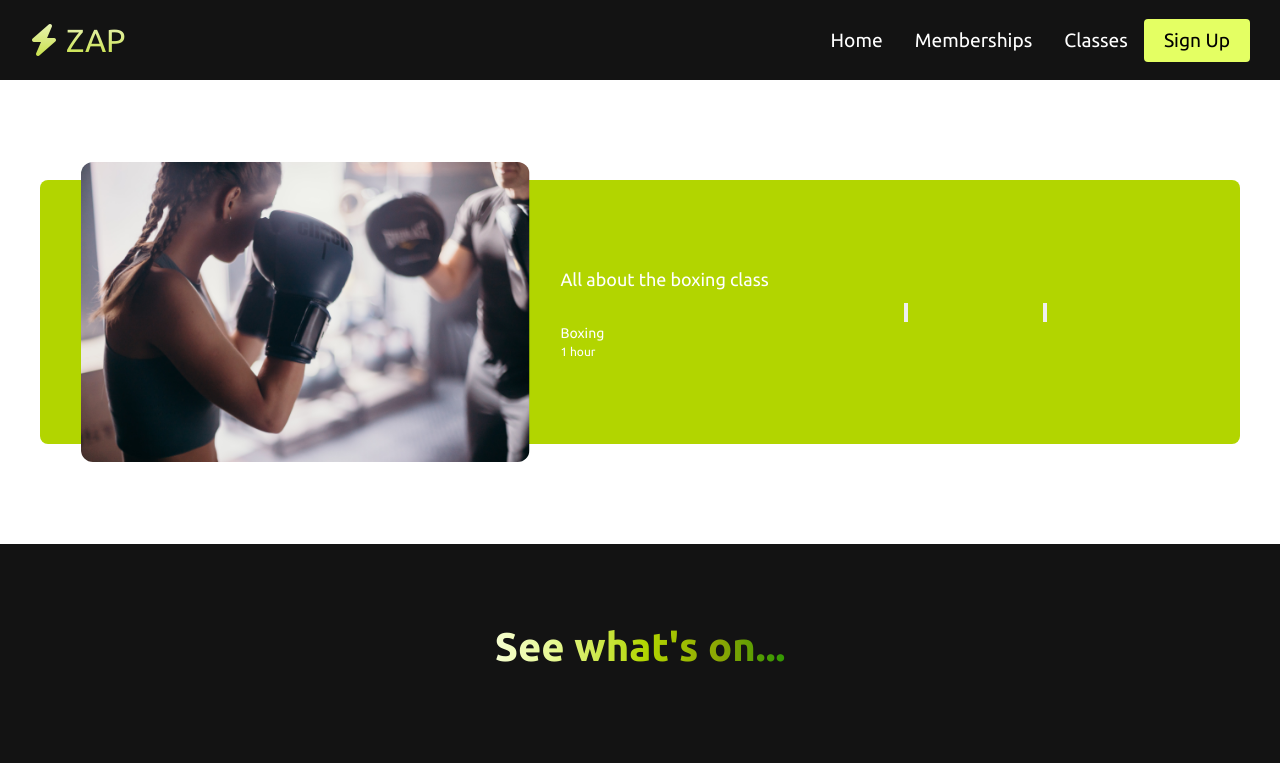
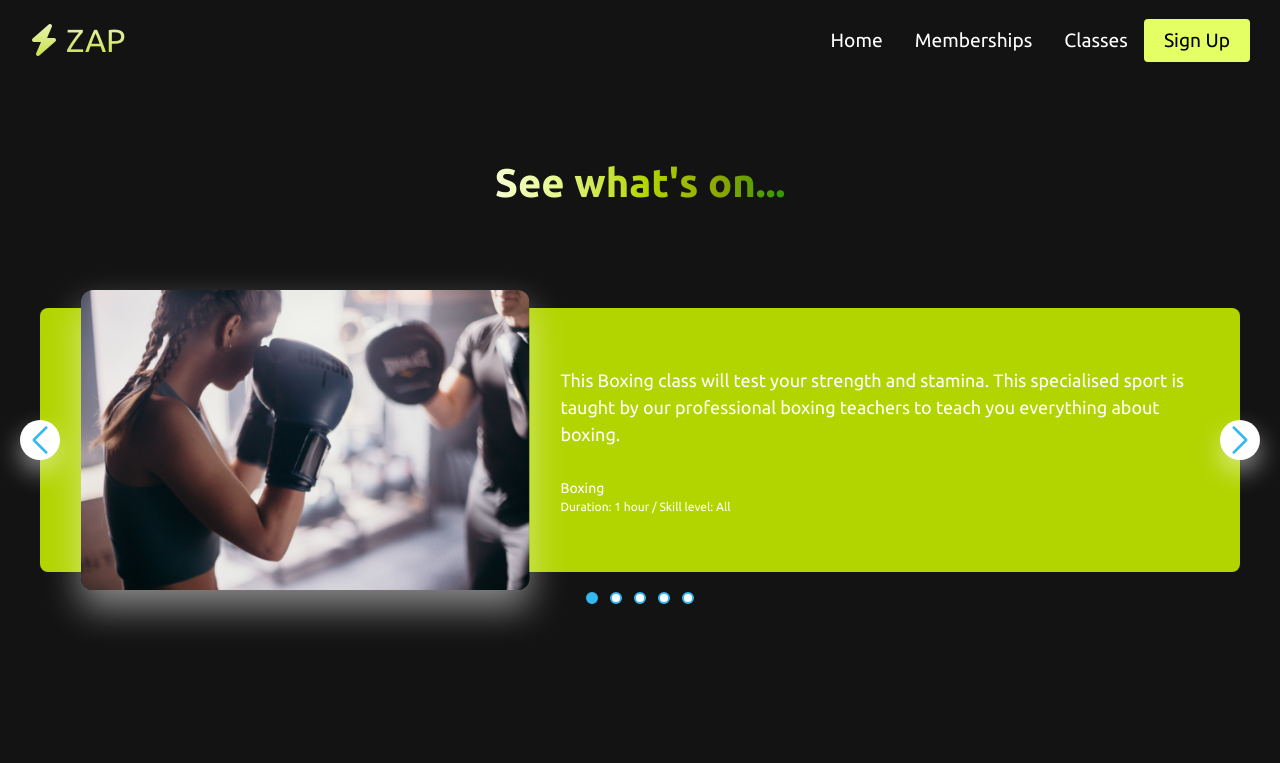
Before and after one commit to OliviaDemetriou/GymWebsite, a plain HTML site: page classes.html in a window 1280 px wide. Shown: the top 763 px of the page. Drawn offline with Linux system fonts and the light colour scheme.

Commit message:
Updating carousel

```diff
--- a/classes.html
+++ b/classes.html
@@ -40,30 +40,44 @@
       </div>
     </nav>
 
+    <div class="main-title">
+      <div class="main--title">
+      <h1>See what's on...</h1>
+      </div>
+    </div>
+
     <!-- gym classes carousel -->
+    <div class="carousel-background">
     <div class="carousel">
       <img src="images/boxinggirl.jpg" alt="pic" id="box__pic" />
       <blockquote class="Boxing">
-          <p class="about-boxing"> All about the boxing class </p>
+          <p class="about-boxing"> This Boxing class will test your strength and stamina. This specialised sport is taught by our professional boxing teachers to teach you everything about boxing. </p>
           <p class="class-title">Boxing</p>
-          <p class="class-duration">1 hour</p>
+          <p class="class-duration">Duration: 1 hour / Skill level: All</p>
       </blockquote>
 
 
 
-      <button class="classes__btn"><svg xmlns="http://www.w3.org/2000/svg" fill="none" viewBox="0 0 24 24" stroke-width="1.5" stroke="currentColor" class="btn-icon">
+      <button class="classes__btn btn--left"><svg xmlns="http://www.w3.org/2000/svg" fill="none" viewBox="0 0 24 24" stroke-width="1.5" stroke="currentColor" class="btn-icon">
         <path stroke-linecap="round" stroke-linejoin="round" d="M15.75 19.5L8.25 12l7.5-7.5" />
       </svg>
       </button>
-      <button class="classes__btn"><svg xmlns="http://www.w3.org/2000/svg" fill="none" viewBox="0 0 24 24" stroke-width="1.5" stroke="currentColor" class="btn-icon">
+      <button class="classes__btn btn--right"><svg xmlns="http://www.w3.org/2000/svg" fill="none" viewBox="0 0 24 24" stroke-width="1.5" stroke="currentColor" class="btn-icon">
         <path stroke-linecap="round" stroke-linejoin="round" d="M8.25 4.5l7.5 7.5-7.5 7.5" />
       </svg>
       </button>
+      <div class="dots">
+        <button class="dot dot--fill">&nbsp;</button>
+        <button class="dot">&nbsp;</button>
+        <button class="dot">&nbsp;</button>
+        <button class="dot">&nbsp;</button>
+        <button class="dot">&nbsp;</button>
+      </div>
     </div>
+  </div>
 
     <!-- Services Section -->
     <div class="services">
-      <h1>See what's on...</h1>
       <div class="services__container">
         <div class="services__card">
          <h2>Want a PT session to get you focused?</h2>
@@ -77,6 +91,7 @@
          </div>
       </div>
     </div>
+
 
     <!-- Footer Section -->
     <div class="footer__container">
--- a/syles.css
+++ b/syles.css
@@ -32,6 +32,7 @@
   background-color: #ffffff;
   background-image: linear-gradient(to top, #b2d500 0%, #ffffff 100%);
   background-size: 100%;
+  background-clip: text;
   -webkit-background-clip: text;
   -moz-background-clip: text;
   -webkit-text-fill-color: transparent;
@@ -229,6 +230,7 @@
   background-image: linear-gradient(to top, #b2d500 0%, #ffffff 100%);
   background-size: 100%;
   padding: 0px 50px;
+  background-clip: text;
   -webkit-background-clip: text;
   -moz-background-clip: text;
   -webkit-text-fill-color: transparent;
@@ -241,6 +243,7 @@
   background-image: linear-gradient(to top, #5dc5f1 0%, #ffffff 100%);
   background-size: 100%;
   padding: 0px 50px;
+  background-clip: text;
   -webkit-background-clip: text;
   -moz-background-clip: text;
   -webkit-text-fill-color: transparent;
@@ -390,6 +393,38 @@
   margin-top: 5rem;
   margin-bottom: 5rem;
   font-size: 2.5rem;
+  background-clip: text;
+  -webkit-background-clip: text;
+  -moz-background-clip: text;
+  -webkit-text-fill-color: transparent;
+  -moz-text-fill-color: transparent;
+  text-align: center;
+}
+
+.main-title {
+  background-color: #131313;
+  display: flex;
+  flex-direction: column;
+  align-items: center;
+  height: 16vh;
+}
+
+.main--title h1 {
+  background-color: #7e9702;
+  background-image: linear-gradient(
+    to right,
+    #ffffff 0%,
+    #f6fed1 0%,
+    #e6f890 21%,
+    #b2d500 52%,
+    #8aa504 78%,
+    #319702 100%
+  );
+  background-size: 100%;
+  margin-top: 5rem;
+  margin-bottom: 5rem;
+  font-size: 2.5rem;
+  background-clip: text;
   -webkit-background-clip: text;
   -moz-background-clip: text;
   -webkit-text-fill-color: transparent;
@@ -622,13 +657,22 @@
   background-color: var(--color-light--1);
 }
 
+.carousel-background {
+  background-color: #131313;
+  display: flex;
+  flex-direction: column;
+  align-items: center;
+  height: 100vh;
+}
+
 .carousel {
   width: 1200px;
   margin: 100px auto;
   background-color: #b2d500;
-
+  position: relative;
   padding: 32px;
   padding-left: 86px;
+  padding-right: 48px;
   border-radius: 8px;
 
   display: flex;
@@ -641,6 +685,7 @@
   border-radius: 8px;
   transform: scale(1.5);
   transform-origin: 90px center;
+  box-shadow: 0 12px 24px rgba(255, 255, 255, 0.5);
 }
 
 .about-boxing {
@@ -661,3 +706,64 @@
   font-size: 12px;
   color: #fff;
 }
+
+/* Arrow icons */
+.classes__btn {
+  background-color: #fff;
+  border: none;
+  height: 40px;
+  width: 40px;
+  position: absolute;
+  border-radius: 50%;
+  box-shadow: 0 12px 24px rgb(255, 255, 255, 0.5);
+  cursor: pointer;
+
+  display: flex;
+  align-items: center;
+  justify-content: center;
+}
+
+.btn--left {
+  /* In relation to parent element */
+  left: 0;
+  top: 50%;
+
+  /* In relation to element itsself */
+  transform: translate(-50%, -50%);
+}
+
+.btn--right {
+  right: 0;
+  top: 50%;
+  /* In relation to element itsself */
+  transform: translate(50%, -50%);
+}
+
+.btn-icon {
+  height: 40px;
+  width: 40px;
+  stroke: #35b8f1;
+}
+
+.dots {
+  position: absolute;
+  left: 50%;
+  bottom: 0;
+  transform: translate(-50%, 32px);
+
+  display: flex;
+  gap: 12px;
+}
+
+.dot {
+  height: 12px;
+  width: 12px;
+  background-color: #fff;
+  border: 2px solid #35b8f1;
+  border-radius: 50%;
+  cursor: pointer;
+}
+
+.dot--fill {
+  background-color: #35b8f1;
+}
```
Also changed, not shown: gyms-near-me.html (renamed from gymsNearMe.html, +8 -26 lines), index.html (+3 -1 lines), memberships.html (+6 -5 lines).
